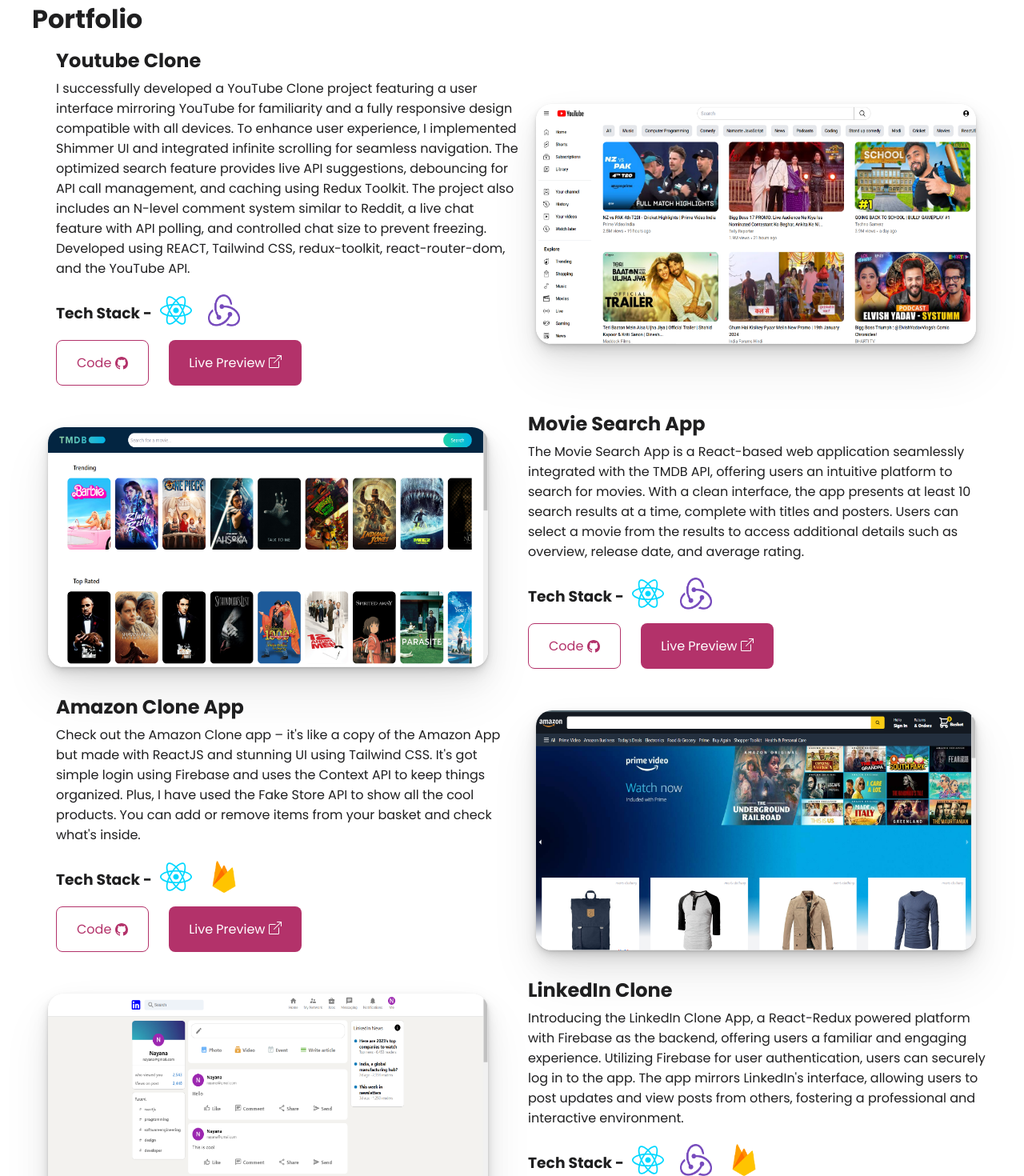
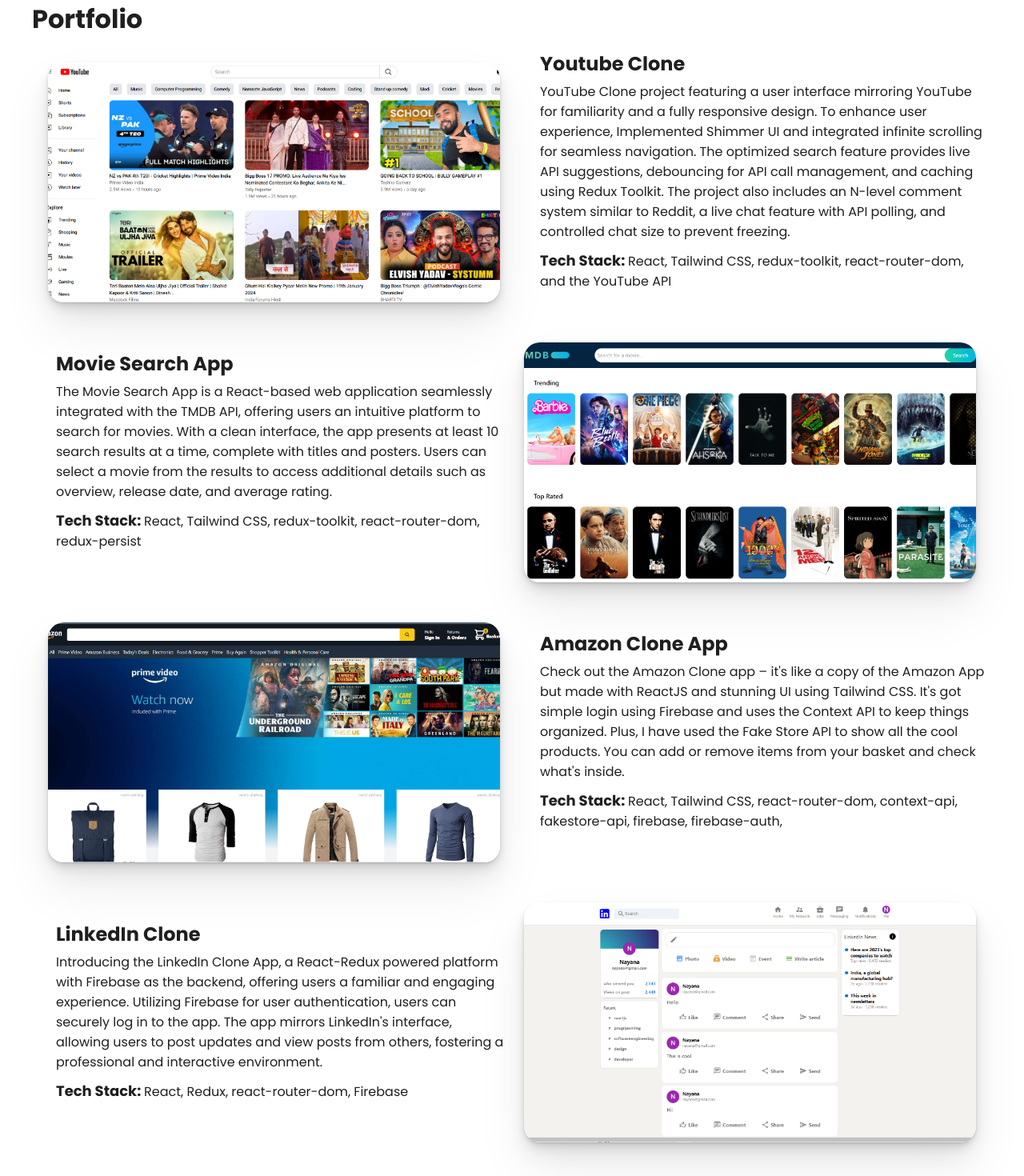
Before and after one commit to Nayana62/React_Portfolio, a React (Create React App) app: page / in a window 1280 px wide. Shown: the part 800-2270 px from the top of the page at 80% size. Built offline with nearby package versions, Linux system fonts and the light colour scheme.

Commit message:
fix: responsiveness

```diff
--- a/package.json
+++ b/package.json
@@ -6,6 +6,7 @@
     "@testing-library/jest-dom": "^5.17.0",
     "@testing-library/react": "^13.4.0",
     "@testing-library/user-event": "^13.5.0",
+    "aos": "^2.3.4",
     "react": "^18.2.0",
     "react-dom": "^18.2.0",
     "react-icons": "^4.12.0",
--- a/src/App.css
+++ b/src/App.css
@@ -28,6 +28,10 @@
   background-color: var(--background-color);
 }
 
+.border {
+  border: 2px solid red;
+}
+
 @media screen and (max-width: 900px) {
   html,
   body {
--- a/src/components/footer/Footer.css
+++ b/src/components/footer/Footer.css
@@ -61,6 +61,7 @@
 @media screen and (max-width: 768px) {
   .footer-container {
     justify-content: space-around;
+    padding: 0 20px;
   }
   .form-container {
     min-height: 12vh;
--- a/src/components/portfolio/Portfolio.css
+++ b/src/components/portfolio/Portfolio.css
@@ -1,7 +1,8 @@
 .Projects {
   background-color: var(--background-color);
   width: 100%;
-  min-height: 80vh;
+  /* min-height: 80vh; */
+  padding-top: 80px;
 }
 
 .projects-container {
@@ -22,17 +23,43 @@
   display: flex;
   align-items: center;
   margin-bottom: 50px;
+  /* height: 900px; */
 }
-.projects-container > .projects > .container > img {
-  width: 550px;
+
+.projects-container > .projects > .container > .project-links {
+  flex: 1;
+  display: flex;
+  align-items: center;
+  justify-content: center;
   height: 300px;
   margin: 0 20px;
   border-radius: 20px;
   box-shadow: 0 1px 2px rgba(0, 0, 0, 0.07), 0 2px 4px rgba(0, 0, 0, 0.07),
     0 4px 8px rgba(0, 0, 0, 0.07), 0 8px 16px rgba(0, 0, 0, 0.07),
     0 16px 32px rgba(0, 0, 0, 0.07), 0 32px 64px rgba(0, 0, 0, 0.07);
+  background-position: center;
+  background-size: cover;
+  background-repeat: no-repeat;
 }
+
+#youtube {
+  background-image: url("../../assets/youtube_clone.png");
+}
+
+#amazon {
+  background-image: url("../../assets/amazon_clone.png");
+}
+
+#movie {
+  background-image: url("../../assets/Movie_search_app.png");
+}
+
+#linkedIn {
+  background-image: url("../../assets/LinkedIn_Clone.png");
+}
+
 .projects-container > .projects > .container > .details {
+  flex: 1;
   padding-left: 30px;
   margin-top: -20px;
 }
@@ -41,21 +68,41 @@
   color: var(--accent-color);
 }
 .projects-container > .projects > .container > .details > p {
-  margin-bottom: 20px;
+  margin-bottom: 10px;
   color: var(--accent-color);
 }
-.projects-container > .projects > .container > .details > .social-links {
+.projects-container > .projects > .container > .details > p > span {
+  font-size: 18px;
+  font-weight: bold;
+}
+
+.projects-container > .projects > .container > .project-links > .social-links {
   display: flex;
+  width: 100%;
+  height: 100%;
+  border-radius: 20px;
+  opacity: 0;
+  align-items: center;
+  justify-content: center;
   gap: 25px;
-  margin-top: 10px;
+  transition: 0.3s;
 }
 
 .projects-container
   > .projects
   > .container
-  > .details
+  > .project-links
+  > .social-links:hover {
+  background: rgba(0, 0, 0, 0.5);
+  opacity: 1;
+}
+
+.projects-container
+  > .projects
+  > .container
+  > .project-links
   > .social-links
-  > a:nth-child(2) {
+  > a {
   background-color: var(--button-color);
   padding: 15px 25px;
   display: flex;
@@ -69,57 +116,50 @@
 .projects-container
   > .projects
   > .container
-  > .details
-  > .social-links
-  > a:nth-child(1) {
-  border: 1px solid var(--button-color);
-  padding: 15px 25px;
-  display: flex;
-  align-items: center;
-  gap: 5px;
-  text-decoration: none;
-  color: var(--button-color);
-  border-radius: 8px;
-}
-
-.projects-container
-  > .projects
-  > .container
-  > .details
+  > .project-links
   > .social-links
   > a
   > span {
   display: flex;
 }
-.tech-stack {
-  display: flex;
-  align-items: center;
-}
-.tech-stack img {
-  width: 40px;
-  height: 40px;
-  margin: 0 10px;
-}
+
 .arroup {
   margin-bottom: 4px;
 }
 
 @media screen and (max-width: 900px) {
+  .projects-container {
+    max-width: 90%;
+  }
   .projects-container > h1 {
+    margin-bottom: 0;
+    padding: 0 15px;
+  }
+
+  .projects-container > .projects > .container {
+    display: flex;
+    /* border: 2px solid red; */
+    margin-bottom: 30px;
     padding: 15px;
+    gap: 10px;
+    flex-direction: column;
   }
-  .projects-container > .projects > .container > img {
+
+  .projects-container > .projects > .container > .project-links {
     width: 100%;
+    height: 50%;
+    margin-bottom: 10px;
   }
-  .projects-container > .projects > .container {
-    margin: 0;
-    padding: 15px;
-    justify-content: center;
-    /* background-color: blue; */
-    flex-direction: column;
+  .projects-container
+    > .projects
+    > .container
+    > .project-links
+    > .social-links {
+    padding: 170px 0;
   }
   .projects-container > .projects > .container > .details {
     width: 100%;
+    height: 50%;
     padding: 0;
     margin: 0;
   }
--- a/src/components/portfolio/Portfolio.js
+++ b/src/components/portfolio/Portfolio.js
@@ -1,43 +1,21 @@
-import React from "react";
-import YoutubeClone from "../../assets/youtube_clone.png";
-import MovieSearchApp from "../../assets/Movie_search_app.png";
-import AmazonCloneApp from "../../assets/amazon_clone.png";
-import LinkedInCloneApp from "../../assets/LinkedIn_Clone.png";
-import ReactLogo from "../../assets/react.svg";
-import ReduxLogo from "../../assets/redux.png";
-import FirebaseLogo from "../../assets/firebase.png";
+import React, { useEffect } from "react";
 import { BsGithub, BsBoxArrowUpRight } from "react-icons/bs";
 import "./Portfolio.css";
+import Aos from "aos";
+import "aos/dist/aos.css";
 
 const Portfolio = () => {
+  useEffect(() => {
+    Aos.init({ duration: 2000 });
+  }, []);
+
   return (
     <div className="Projects">
       <div className="projects-container">
         <h1>Portfolio</h1>
         <div className="projects">
-          <div className="container">
-            <div className="details">
-              <h2>Youtube Clone</h2>
-              <p>
-                I successfully developed a YouTube Clone project featuring a
-                user interface mirroring YouTube for familiarity and a fully
-                responsive design compatible with all devices. To enhance user
-                experience, I implemented Shimmer UI and integrated infinite
-                scrolling for seamless navigation. The optimized search feature
-                provides live API suggestions, debouncing for API call
-                management, and caching using Redux Toolkit. The project also
-                includes an N-level comment system similar to Reddit, a live
-                chat feature with API polling, and controlled chat size to
-                prevent freezing. Developed using REACT, Tailwind CSS,
-                redux-toolkit, react-router-dom, and the YouTube API.
-              </p>
-              <div className="tech-stack">
-                <h3>Tech Stack - </h3>
-                <div>
-                  <img src={ReactLogo} alt="react-logo" />
-                  <img src={ReduxLogo} alt="redux-logo" />
-                </div>
-              </div>
+          <div data-aos="fade-up" className="container">
+            <div className="project-links" id="youtube">
               <div className="social-links">
                 <a
                   href="https://github.com/Nayana62/youtube_clone"
@@ -61,10 +39,28 @@
                 </a>
               </div>
             </div>
-            <img src={YoutubeClone} alt="" />
+            <div className="details">
+              <h2>Youtube Clone</h2>
+              <p>
+                YouTube Clone project featuring a user interface mirroring
+                YouTube for familiarity and a fully responsive design. To
+                enhance user experience, Implemented Shimmer UI and integrated
+                infinite scrolling for seamless navigation. The optimized search
+                feature provides live API suggestions, debouncing for API call
+                management, and caching using Redux Toolkit. The project also
+                includes an N-level comment system similar to Reddit, a live
+                chat feature with API polling, and controlled chat size to
+                prevent freezing.
+              </p>
+
+              <p>
+                <span>Tech Stack: </span>
+                React, Tailwind CSS, redux-toolkit, react-router-dom, and the
+                YouTube API
+              </p>
+            </div>
           </div>
-          <div className="container">
-            <img src={MovieSearchApp} alt="" />
+          <div data-aos="fade-up" className="container">
             <div className="details">
               <h2>Movie Search App</h2>
               <p>
@@ -76,13 +72,13 @@
                 access additional details such as overview, release date, and
                 average rating.
               </p>
-              <div className="tech-stack">
-                <h3>Tech Stack - </h3>
-                <div>
-                  <img src={ReactLogo} alt="react-logo" />
-                  <img src={ReduxLogo} alt="redux-logo" />
-                </div>
-              </div>
+              <p>
+                <span>Tech Stack: </span>
+                React, Tailwind CSS, redux-toolkit, react-router-dom,
+                redux-persist
+              </p>
+            </div>
+            <div className="project-links" id="movie">
               <div className="social-links">
                 <a
                   href="https://github.com/Nayana62/Movie_Search_App"
@@ -107,24 +103,8 @@
               </div>
             </div>
           </div>
-          <div className="container">
-            <div className="details">
-              <h2>Amazon Clone App</h2>
-              <p>
-                Check out the Amazon Clone app – it's like a copy of the Amazon
-                App but made with ReactJS and stunning UI using Tailwind CSS.
-                It's got simple login using Firebase and uses the Context API to
-                keep things organized. Plus, I have used the Fake Store API to
-                show all the cool products. You can add or remove items from
-                your basket and check what's inside.
-              </p>
-              <div className="tech-stack">
-                <h3>Tech Stack - </h3>
-                <div>
-                  <img src={ReactLogo} alt="react-logo" />
-                  <img src={FirebaseLogo} alt="firebase-logo" />
-                </div>
-              </div>
+          <div data-aos="fade-up" className="container">
+            <div className="project-links" id="amazon">
               <div className="social-links">
                 <a
                   href="https://github.com/Nayana62/amazon_clone"
@@ -148,10 +128,24 @@
                 </a>
               </div>
             </div>
-            <img src={AmazonCloneApp} alt="" />
+            <div className="details">
+              <h2>Amazon Clone App</h2>
+              <p>
+                Check out the Amazon Clone app – it's like a copy of the Amazon
+                App but made with ReactJS and stunning UI using Tailwind CSS.
+                It's got simple login using Firebase and uses the Context API to
+                keep things organized. Plus, I have used the Fake Store API to
+                show all the cool products. You can add or remove items from
+                your basket and check what's inside.
+              </p>
+              <p>
+                <span>Tech Stack: </span>
+                React, Tailwind CSS, react-router-dom, context-api,
+                fakestore-api, firebase, firebase-auth,
+              </p>
+            </div>
           </div>
-          <div className="container">
-            <img src={LinkedInCloneApp} alt="" />
+          <div data-aos="fade-up" className="container">
             <div className="details">
               <h2>LinkedIn Clone</h2>
               <p>
@@ -163,14 +157,12 @@
                 view posts from others, fostering a professional and interactive
                 environment.
               </p>
-              <div className="tech-stack">
-                <h3>Tech Stack - </h3>
-                <div>
-                  <img src={ReactLogo} alt="react-logo" />
-                  <img src={ReduxLogo} alt="redux-logo" />
-                  <img src={FirebaseLogo} alt="firebase-logo" />
-                </div>
-              </div>
+              <p>
+                <span>Tech Stack: </span>
+                React, Redux, react-router-dom, Firebase
+              </p>
+            </div>
+            <div className="project-links" id="linkedIn">
               <div className="social-links">
                 <a
                   href="https://github.com/Nayana62/LinkedIn-Clone"
```
Also changed, not shown: src/components/contact/Contact.css (+8 -0 lines), src/components/contact/Contact.js (+8 -1 lines), src/components/home/Home.css (+7 -2 lines), src/components/home/Home.js (+9 -3 lines), src/components/navbar/Navbar.css (+9 -2 lines), src/components/skills/Skills.js (+8 -2 lines), src/components/skills/skills.css (+8 -0 lines), 2 other files (tests, documents, lock files or other folders).
